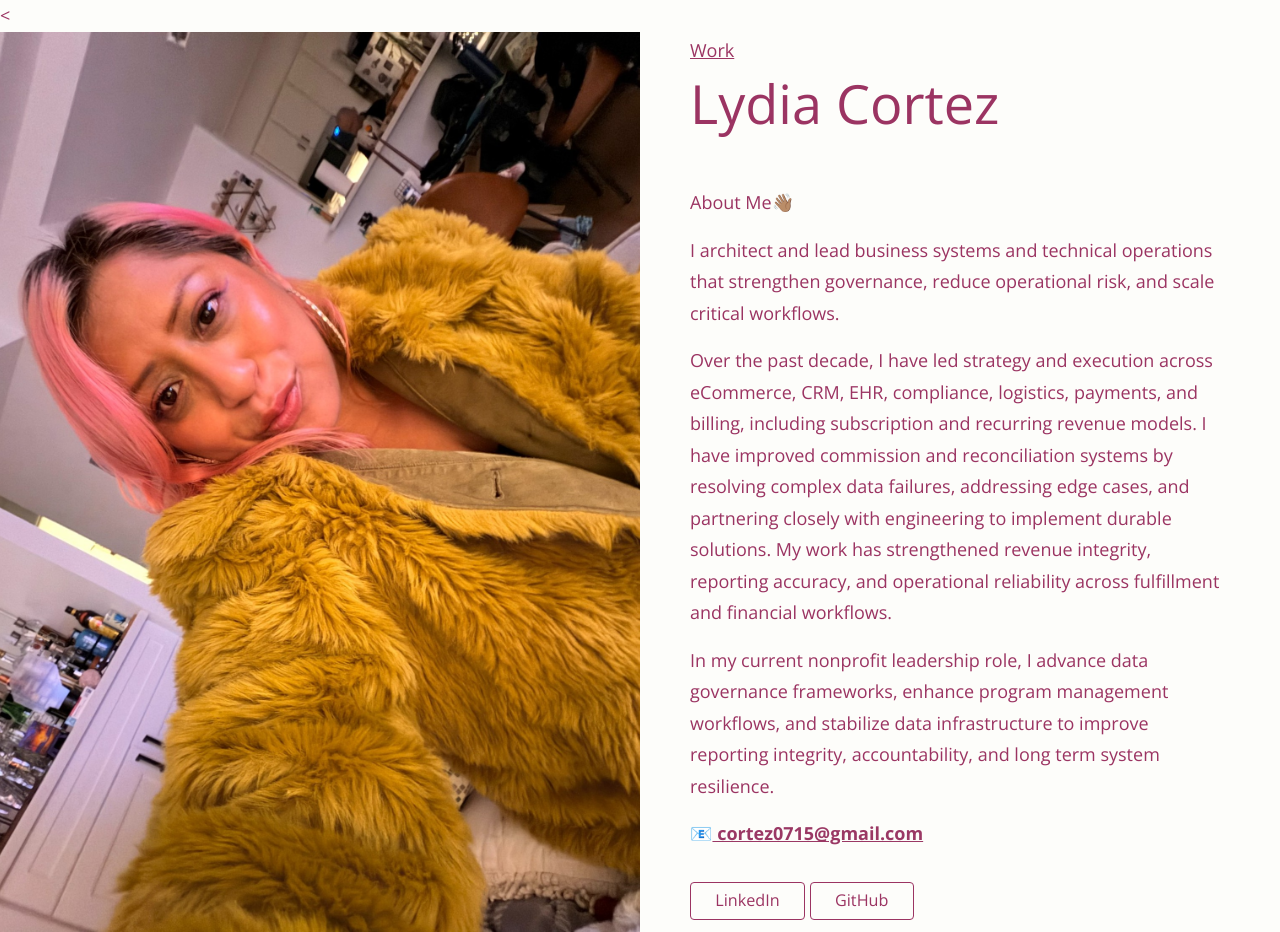
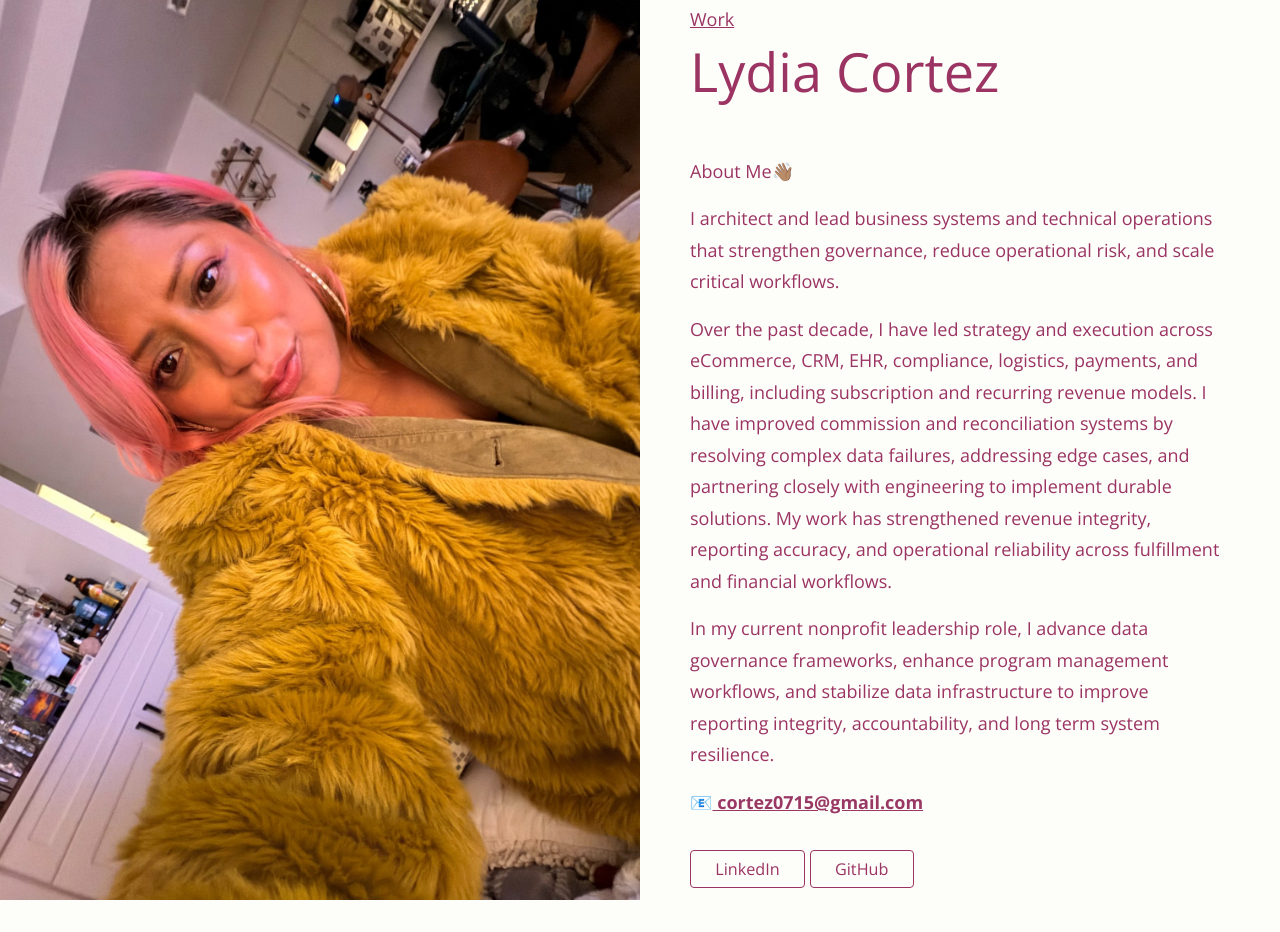
Before and after one commit to lylyco/lylyco.github.io, a Jekyll site: the page built from index.html, in a window 1280 px wide. Built offline with Jekyll 4.4.1, drawn with Linux system fonts in a browser that asks for light colours; after the commit the page ends 900 px from its top, so only the background shows below that.

Commit message:
“workv7”

```diff
--- a/_layouts/half.html
+++ b/_layouts/half.html
@@ -3,15 +3,16 @@
 
 {% include head.html %}
 
-<<body class="half">
-
+<body class="half">
   <main>
     <div class="half--{{ site.half_side }} half__content">
-    <a class="nav-work" href="{{ '/work/' | relative_url }}">Work</a>
+      <a class="nav-work" href="{{ '/work/' | relative_url }}">Work</a>
+
       {{ content }}
       {% include social.html %}
     </div>
     <div class="half__image"></div>
   </main>
+</body>
 
-</body>
+</html>
```
